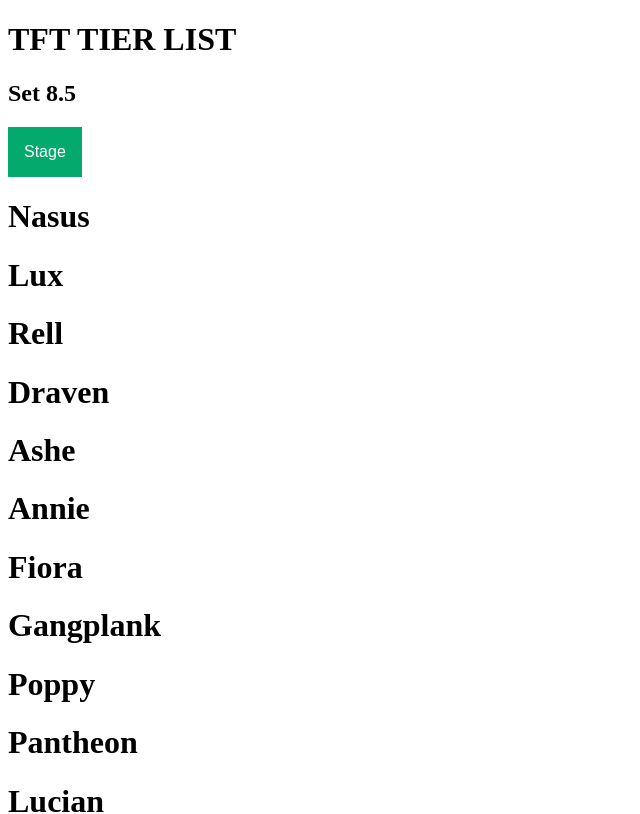
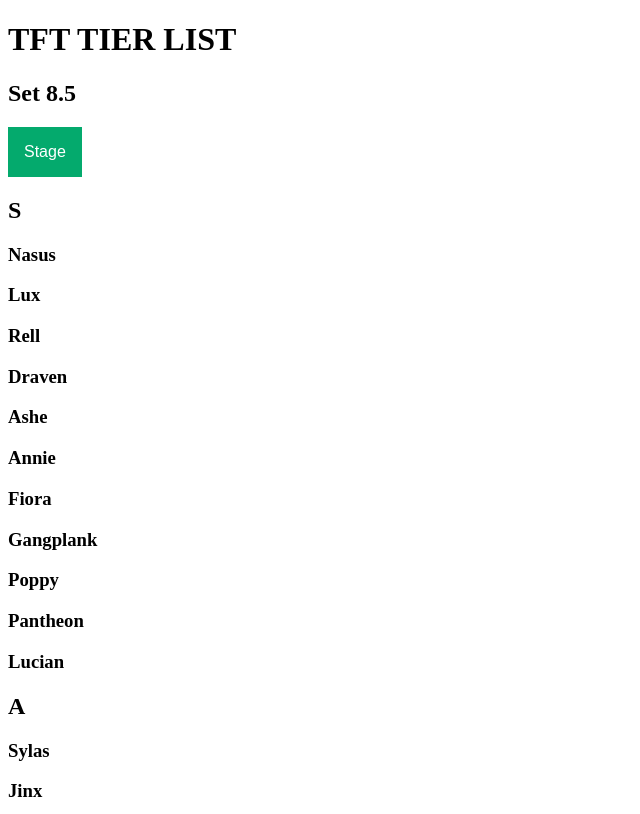
Before and after one commit to sherphy/tft-tier, a React (Create React App) app: page / in a window 1280 px wide. Shown: the top 814 px of the page, without its empty margins (0-640 px from the left). Built offline with nearby package versions, Linux system fonts and the light colour scheme.

Commit message:
group tiering done

```diff
--- a/src/components/ChampionTier.tsx
+++ b/src/components/ChampionTier.tsx
@@ -16,16 +16,37 @@
 const ChampionTier = ({ selectedStage }: { selectedStage: string }) => {
 
     const tiering = () => {
-        return Object.values(champions.data)
+        const acc: { [tier: string]: Champion[] } = Object.values(champions.data)
+        //if the stage is whatever it is
         .filter((champion: Champion) => champion[selectedStage])
+        //sort by tier
         .sort((a: Champion, b: Champion) => {
-            const tierOrder: {[selectedStage: string]: number} = { S: 3, A: 2, B: 1 };
-            return tierOrder[b[selectedStage]] - tierOrder[a[selectedStage]];
+          const tierOrder: { [tier: string]: number } = { S: 3, A: 2, B: 1 };
+          return tierOrder[b[selectedStage]] - tierOrder[a[selectedStage]];
         })
-        .map((champion: Champion) => <div key={champion.id}>
-            <h1>{champion.name}</h1>
-            </div>);
-    }
+        //put the ones in the same tier together
+        .reduce((acc: { [tier: string]: Champion[] }, champion: Champion) => {
+          const tier = champion[selectedStage];
+          if (!acc[tier]) {
+            acc[tier] = [];
+          }
+          acc[tier].push(champion);
+          console.log(acc);
+          return acc;
+        }, {});
+
+
+        return Object.keys(acc).map((tier: string) => (
+            <div key={tier}>
+              <h2>{tier}</h2>
+              {acc[tier].map((champion: Champion) => (
+                <div key={champion.id}>
+                  <h3>{champion.name}</h3>
+                </div>
+              ))}
+            </div>
+          ));
+        };
 
     return (
         <div className='champion-tiered'>
```
